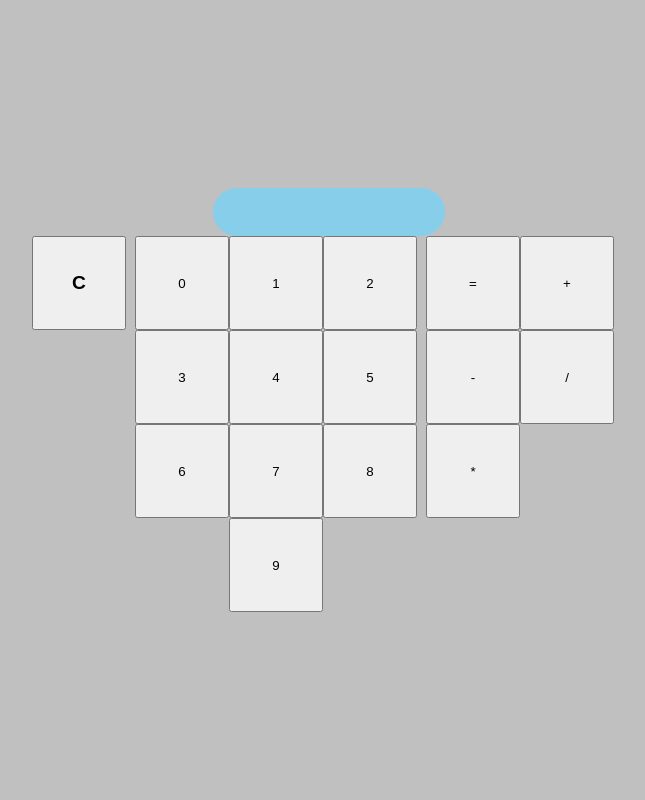
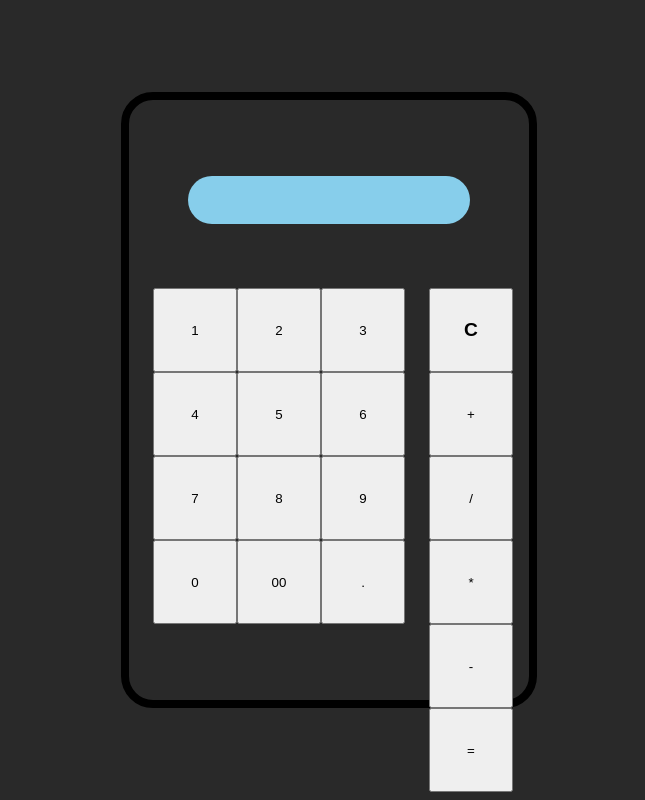
Before and after one commit to kapiayy/Calculator, a plain HTML site: page index.html in a window 1280 px wide. Shown: the whole page, without its empty margins (311-956 px from the left). Drawn offline with Linux system fonts and the light colour scheme.

Commit message:
Done Calculator Basic Layout

```diff
--- a/index.html
+++ b/index.html
@@ -11,9 +11,9 @@
     <div class="calculator">
     <div class="display"></div>
     <div class="buttons">
-    <button class="clear">C</button>
+
     <div class="numbers">
-    <button class="number">0</button>
+
     <button class="number">1</button>
     <button class="number">2</button>
     <button class="number">3</button>
@@ -23,13 +23,18 @@
     <button class="number">7</button>
     <button class="number">8</button>
     <button class="number">9</button>
+    <button class="number">0</button>
+    <button class="number">00</button>
+    <button class="number">.</button>
     </div>
     <div class="operators">
-    <button class="result">=</button>
+        <button class="clear">C</button>
     <button class="operator">+</button>
-    <button class="operator">-</button>
+
     <button class="operator">/</button>
     <button class="operator">*</button>
+    <button class="operator">-</button>
+    <button class="result">=</button>
     </div>
 
     </div>
--- a/javascript.js
+++ b/javascript.js
@@ -36,6 +36,8 @@ function operate(x,y,operator){
 const clear = document.querySelector(".clear")
 clear.addEventListener("click", () => {
     display.textContent = ""
+    firstNumber = 0
+    SecondNumber = 0
 })
 
 const numbers = document.querySelectorAll(".number")
@@ -56,6 +58,7 @@ let equation = ''
 
 const operators = document.querySelectorAll(".operator")
 operators.forEach((element) => element.addEventListener("click", () => {
+    firstNumber = parseInt(display.textContent)
     display.textContent =''
     equation = `${element.textContent}`
     console.log(equation)
@@ -63,10 +66,10 @@ operators.forEach((element) => element.addEventListener("click", () => {
     console.log(SecondNumber)
 }))
 
-numbers.forEach((element) => element.addEventListener("click", () => {
+/*numbers.forEach((element) => element.addEventListener("click", () => {
     firstNumber = parseInt(display.textContent)
     console.log(firstNumber)
-}))
+}))*/
 
 
 console.log(equation)
@@ -74,7 +77,12 @@ const result = document.querySelector(".result")
 
 result.addEventListener("click", () => {
     SecondNumber = parseInt(display.textContent)
+    if(equation === `/`  && SecondNumber == 0){
+        display.textContent = 'lmao'
+        return
+    }
     console.log(firstNumber,SecondNumber,equation)
     console.log(operate(firstNumber,SecondNumber,equation))
     display.textContent = operate(firstNumber,SecondNumber,equation)
+
 })
--- a/style.css
+++ b/style.css
@@ -5,10 +5,13 @@
 }
 
 html,body{
+    display: flex;
+    justify-content: center;
+    align-items: center;
     width: 100%;
     height: 100%;
     margin: 0px;
-    background-color: rgb(192, 192, 192);
+    background-color: rgb(41, 41, 41);
 }
 .numbers{
     display: flex;
@@ -16,30 +19,30 @@ html,body{
     justify-content: center;
     max-width: 300px;
     flex-wrap: wrap;
+
 }
 .calculator{
-    height: 100%;
-    width: 100%;
-    margin: auto;
     display: flex;
-    text-align: center;
+    border: 8px solid black;
+    border-radius: 32px;
+    height: 600px;
+    width: 400px;
+    display: flex;
     align-items: center;
     justify-content: center;
     flex-direction: column;
 
 }
 button{
-    width: 50px;
-    height: 50px;
+
+    width: 40px;
+    height: 40px;
     padding: 20px;
     align-items: center;
     text-align: center;
+}
+.operators {
 
-}
-button.number {
-
-}
-.operators{
     display: flex;
     align-items:center;
     flex-wrap: wrap;
@@ -50,12 +53,16 @@ button.number {
     background-color: skyblue;
     border-radius: 32px;
     padding: 16px;
-    width: 200px;
+    width: 250px;
     height: 16px;
+    margin-bottom: 64px;
+    text-align: center;
+    display: flex;
+    justify-content: center;
+    align-items: center;
 }
 .buttons{
     display: flex;
-
 }
 .clear{
     font-weight: bold;
```
